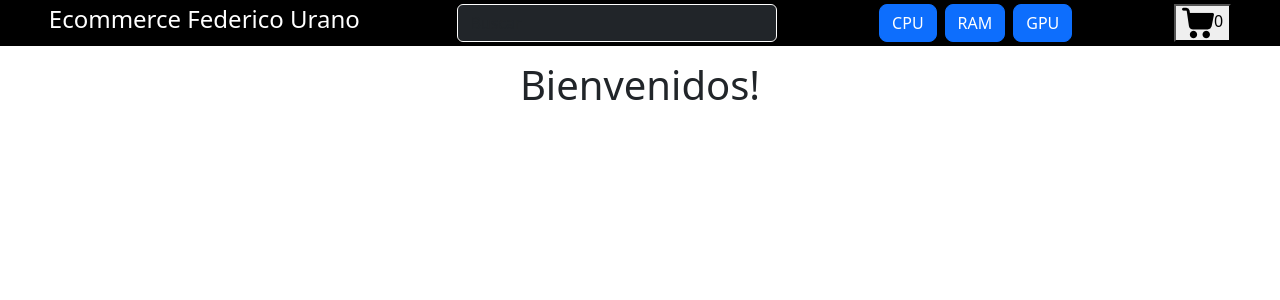
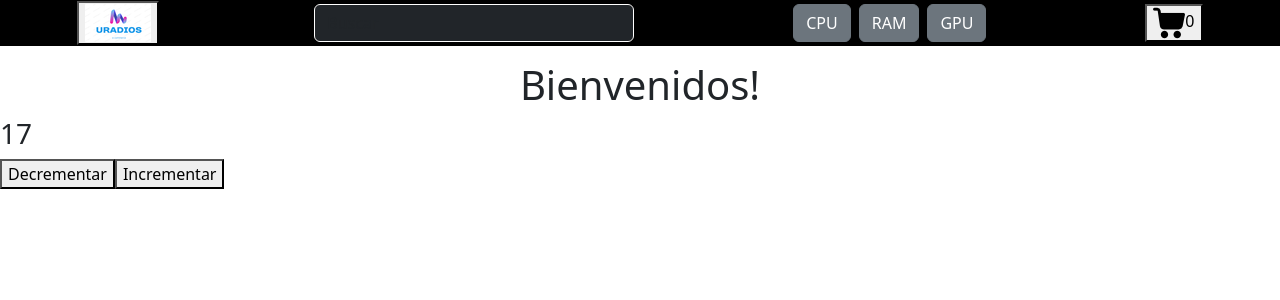
Before and after one commit to federicourano/React-FedericoUrano, a React (Vite) app in the folder ecommerce-urano/: page / in a window 1280 px wide. Shown: the top 300 px of the page. Built offline with nearby package versions, Linux system fonts and the light colour scheme.

Commit message:
Agrego ItemCount y Logo Custom

```diff
--- a/ecommerce-urano/src/App.jsx
+++ b/ecommerce-urano/src/App.jsx
@@ -1,12 +1,14 @@
 
 import Navbar from './components/Navbar/Navbar'
 import ItemListContainer from './components/ItemListContainer/ItemListContainer'
+import ItemCount from './components/ItemCount/ItemCount'
 
 function App() {
   return (
     <>
       <Navbar/>
       <ItemListContainer greeting="Bienvenidos!"/>
+      <ItemCount initialValue={17}/>
     </>
   )
 }
--- a/ecommerce-urano/src/components/Button/Button.jsx
+++ /dev/null
@@ -1,5 +0,0 @@
-const Button = () => {
-    return <button>Boton</button>
-}
-
-export default Button
--- /dev/null
+++ b/ecommerce-urano/src/components/Button/ButtonSecondary.jsx
@@ -0,0 +1,5 @@
+const ButtonSecondary = (props) => {
+    return <button className="btn btn-secondary">{props.label}</button>
+}
+
+export default ButtonSecondary
--- /dev/null
+++ b/ecommerce-urano/src/components/ItemCount/ItemCount.jsx
@@ -0,0 +1,23 @@
+import { useState } from "react";
+
+const ItemCount = (props) => {
+    const [count, setCount] = useState(props.initialValue)
+
+    const increment = () => {
+        setCount(count + 1)
+    }
+
+    const decrement = () =>{
+        setCount(count - 1)
+    }
+
+    return(
+        <div>
+            <h3>{count}</h3>
+            <button onClick={decrement}>Decrementar</button>
+            <button onClick={increment}>Incrementar</button>
+        </div>
+    )
+}
+
+export default ItemCount
--- /dev/null
+++ b/ecommerce-urano/src/components/LogoHomePage/LogoHomePage.jsx
@@ -0,0 +1,11 @@
+import logo from "./assets/logo.png"
+
+const LogoHomePage = () => {
+    return(
+        <button>
+            <img style={{ background: "black" }} src={logo} alt="Carrito" />
+        </button>
+    )
+}
+
+export default LogoHomePage
--- a/ecommerce-urano/src/components/Navbar/Navbar.jsx
+++ b/ecommerce-urano/src/components/Navbar/Navbar.jsx
@@ -1,16 +1,18 @@
 import clase from './Navbar.module.css'
 import CartWidget from '../CartWidget/CartWidget'
+import ButtonSecondary from '../Button/ButtonSecondary'
+import LogoHomePage from '../LogoHomePage/LogoHomePage'
 
 const Navbar = () => {
     return (
         <header className={ clase.header }>
-            <h4>Ecommerce Federico Urano</h4>
+            <LogoHomePage />
             <input className="form-control w-25 text-white bg-dark border-b-2 border-white" type="search" placeholder="Buscar" aria-label="Search"></input>
             <nav className={ clase.nav }>
                 <ul>
-                    <li><a className='btn btn-primary'>CPU</a></li>
-                    <li><a className='btn btn-primary'>RAM</a></li>
-                    <li><a className='btn btn-primary'>GPU</a></li>
+                    <li><ButtonSecondary label="CPU"/></li>
+                    <li><ButtonSecondary label="RAM"/></li>
+                    <li><ButtonSecondary label="GPU"/></li>
                 </ul>
             </nav>
             <CartWidget />
```
Also changed, not shown: ecommerce-urano/.eslintrc.cjs, ecommerce-urano/src/components/LogoHomePage/assets/logo.png (added).
